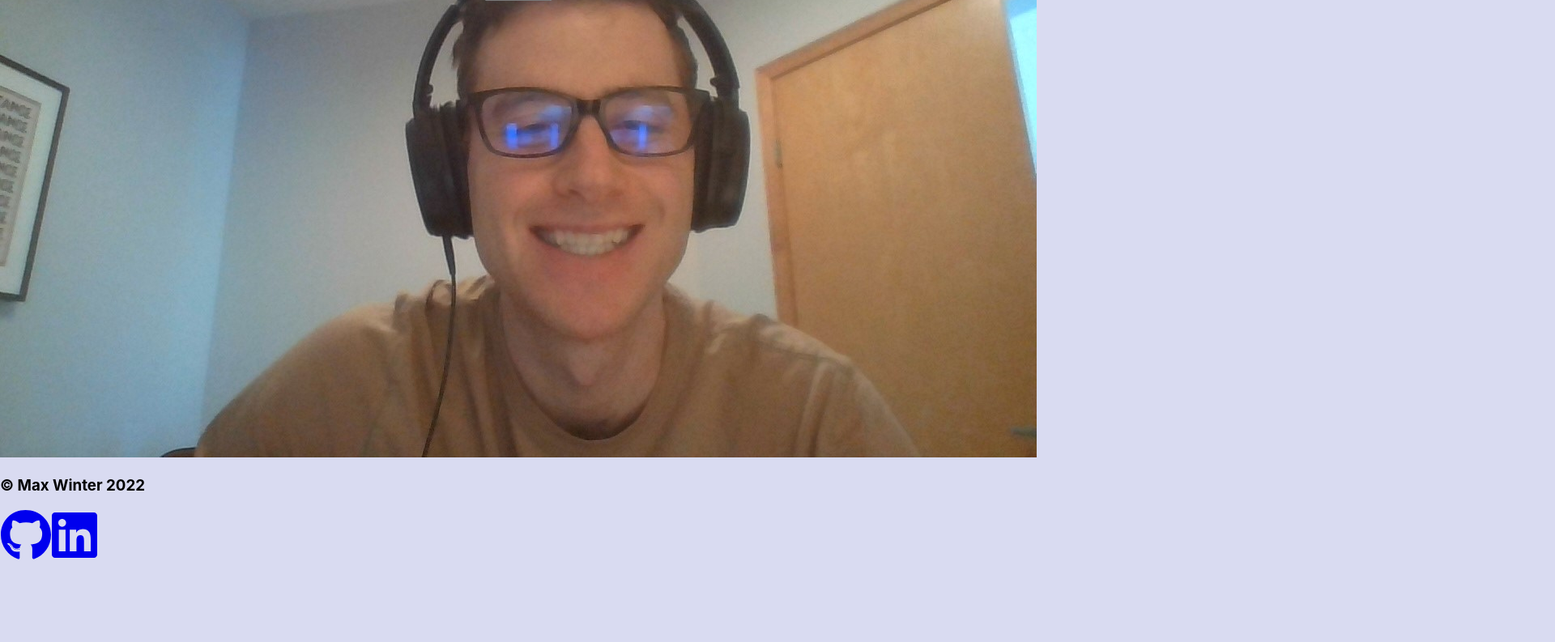
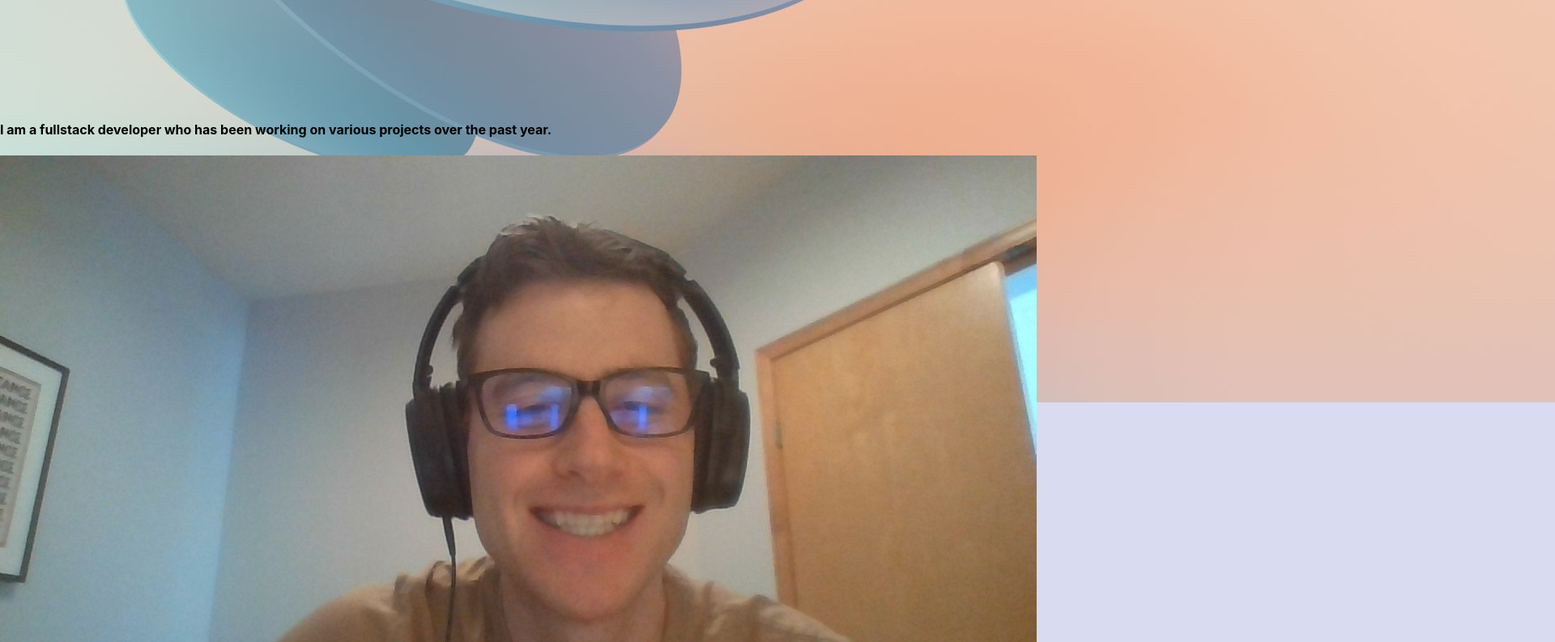
Before and after one commit to mwin1201/sprinting-turtle, a React (Create React App) app in the folder portfolio/: page / in a window 1280 px wide. Shown: the part 740-1533 px from the top of the page at 81% size, 1920 px wide, since content can reach past the window. Before the commit the page ends 1433 px from the top, so only its background shows below. Built offline with nearby package versions, Linux system fonts and the light colour scheme.

Commit message:
more css

```diff
--- a/portfolio/src/components/About/index.js
+++ b/portfolio/src/components/About/index.js
@@ -1,19 +1,26 @@
 import React from "react";
 import max_pic from "../../assets/img/max_picture.jpg";
-import hero from "../../assets/img/logo512.png"
+import hero from "../../assets/img/hero_image.jpg"
 
 function About() {
     return(
+        <>
         <div className="hero-img">
-            <img src={hero} alt="temporary hero"></img>
+            <img src={hero} alt="abstract designs"></img>
             <div className="hero-text">
                 <h1>Hi, I am Max. A full stack web developer.</h1>
                 <button>Contact me</button>
             </div>
-            <div>
-                <img src={max_pic} alt="picture of Max"></img>
+        </div>
+        <div className="flex-row">
+            <div className="bio">
+                <h4>I am a fullstack developer who has been working on various projects over the past year.</h4>
+            </div>
+            <div className="bio-img">
+                <img src={max_pic} alt="temporary bio pick"></img>
             </div>
         </div>
+        </>
     );
 };
 
--- a/portfolio/src/components/Project/index.js
+++ b/portfolio/src/components/Project/index.js
@@ -15,7 +15,7 @@ function Project() {
             {
                 name: "Note Taker Application",
                 technology: ["heroku", "Node.js", "javascript"],
-                description: "This application allows for users to take notes in a well-designed frontend web page, save those notes, reference them later, and delete them when they are no longer needed. The application utilizes Node and Express to handle the server calls.",
+                description: "This application allows for users to take notes ",
                 image: require("../../assets/img/geometry-image.jpg"),
                 deployed: "https://calm-mesa-86482.herokuapp.com/"
             }
--- a/portfolio/src/index.css
+++ b/portfolio/src/index.css
@@ -60,10 +60,13 @@ nav li a:hover {
 }
 
 .hero-img {
-  background-position: center;
-  background-repeat: no-repeat;
-  background-size: cover;
   position: relative;
+  display: flex;
+  justify-content: center;
+  align-items: center;
+  width: 100vw;
+  height: 100vh;
+  z-index: -1;
 }
 
 .hero-text {
@@ -72,5 +75,36 @@ nav li a:hover {
   top: 50%;
   left: 50%;
   transform: translate(-50%, -50%);
+  color: var(--blue);
+  font-size: 35px;
+}
+
+.active {
   color: var(--green);
 }
+
+.card {
+  box-shadow: 0 4px 8px 0 rgba(0,0,0,0.2);
+  transition: 0.3s;
+  border-radius: 5px;
+  margin: 10px;
+}
+
+.card img {
+  border-radius: 5px 5px 0 0;
+  height: 500px;
+  width: auto;
+}
+
+.card-body {
+  margin-left: 10px;
+}
+
+.card-title {
+  font-size: 25px;
+  color: var(--blue);
+}
+
+footer {
+  background-color: var(--blue);
+}
```
Also changed, not shown: portfolio/src/assets/img/hero_image.jpg (added).
